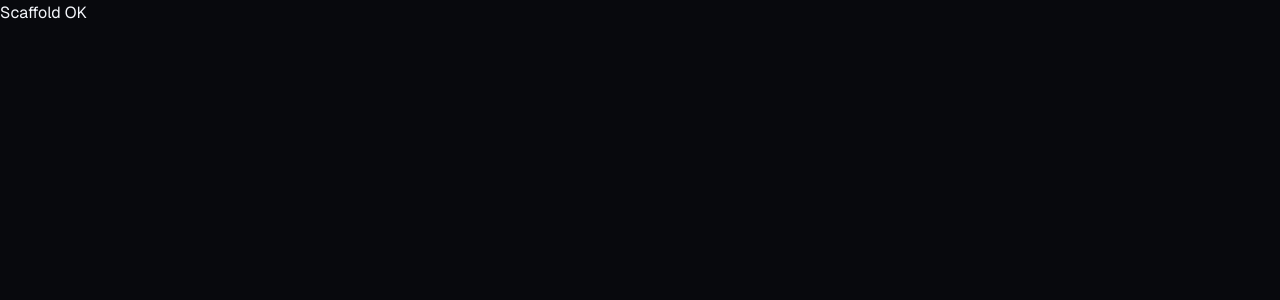
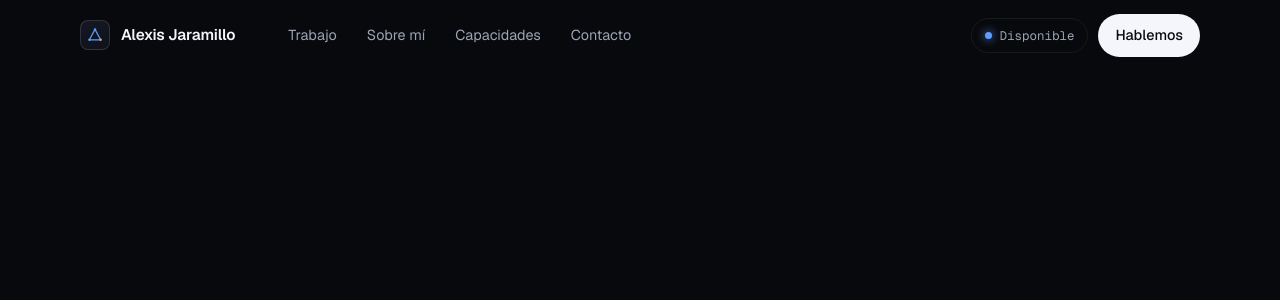
Before and after one commit to AlexisJ16/AlexisJ16, a Next.js app in the folder landing/: page / in a window 1280 px wide. Shown: the top 300 px of the page. Built offline with nearby package versions, Linux system fonts and the light colour scheme.

Commit message:
feat(landing): componente Nav con scroll-aware y scrollspy
Co-Authored-By: Claude Sonnet 4.6 <noreply@anthropic.com>

```diff
--- a/landing/app/page.tsx
+++ b/landing/app/page.tsx
@@ -1,3 +1,10 @@
+import { Nav } from "@/components/Nav";
+
 export default function Home() {
-  return <main>Scaffold OK</main>;
+  return (
+    <>
+      <Nav />
+      <main id="contenido">{/* secciones */}</main>
+    </>
+  );
 }
--- /dev/null
+++ b/landing/components/Nav.tsx
@@ -0,0 +1,55 @@
+"use client";
+
+import { useNavScrolled } from "@/lib/hooks/useNavScrolled";
+import { useScrollSpy } from "@/lib/hooks/useScrollSpy";
+
+const NAV_LINKS = [
+  { href: "#trabajo", id: "trabajo", label: "Trabajo" },
+  { href: "#sobre-mi", id: "sobre-mi", label: "Sobre mí" },
+  { href: "#capacidades", id: "capacidades", label: "Capacidades" },
+  { href: "#contacto", id: "contacto", label: "Contacto" },
+];
+
+const SPY_IDS = ["inicio", "trabajo", "sobre-mi", "capacidades", "contacto"];
+
+export function Nav() {
+  const scrolled = useNavScrolled();
+  const active = useScrollSpy(SPY_IDS);
+
+  return (
+    <header className={`nav${scrolled ? " nav--scrolled" : ""}`} id="nav">
+      <div className="nav__in">
+        <a className="brand" href="#inicio" aria-label="Alexis Jaramillo, inicio">
+          <span className="brand__mk" aria-hidden="true">
+            <svg width="16" height="16" viewBox="0 0 20 20" xmlns="http://www.w3.org/2000/svg">
+              <path d="M10 3 L17 16 L3 16 Z" fill="none" stroke="#5E9DFF" strokeWidth="1.5" strokeLinejoin="round" />
+              <circle cx="10" cy="3" r="1.5" fill="#5E9DFF" />
+              <circle cx="3" cy="16" r="1.5" fill="#5E9DFF" />
+              <circle cx="17" cy="16" r="1.5" fill="#CFAC6B" />
+            </svg>
+          </span>
+          Alexis Jaramillo
+        </a>
+        <nav className="nav__links" aria-label="Navegación principal">
+          {NAV_LINKS.map(({ href, id, label }) => (
+            <a
+              key={id}
+              href={href}
+              className={active === id ? "active" : undefined}
+              aria-current={active === id ? true : undefined}
+            >
+              {label}
+            </a>
+          ))}
+        </nav>
+        <div className="nav__r">
+          <span className="pill">
+            <span className="led" aria-hidden="true"></span>
+            <span>Disponible</span>
+          </span>
+          <a className="btn-sm" href="#contacto">Hablemos</a>
+        </div>
+      </div>
+    </header>
+  );
+}
```
